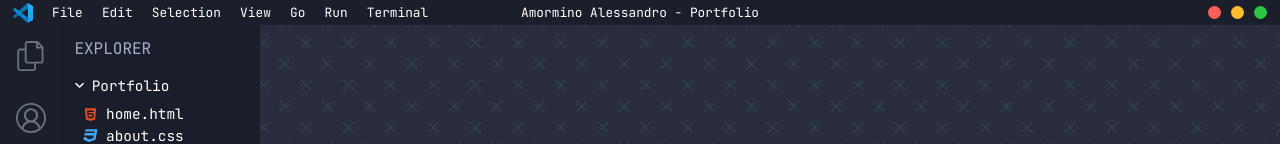
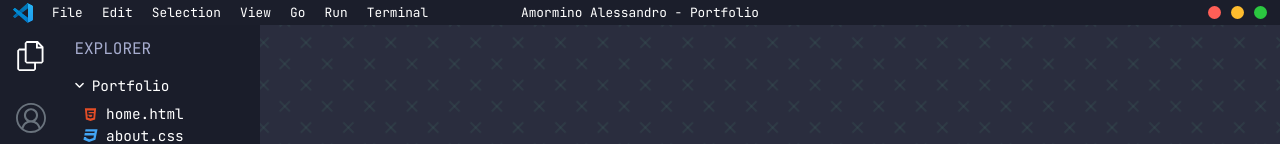
Before and after one commit to alessandroamormino/vite-boolfolio, a Vue app: page / in a window 1280 px wide. Shown: the top 144 px of the page. Built offline with nearby package versions, Linux system fonts and the light colour scheme.

Commit message:
style: handled active link in nav

```diff
--- a/src/components/AppSide.vue
+++ b/src/components/AppSide.vue
@@ -76,7 +76,7 @@ nav{
       }
     }
     // Active links in nav
-    ._active svg{
+    .router-link-active svg{
       fill: #fff;
     }
   }
```
